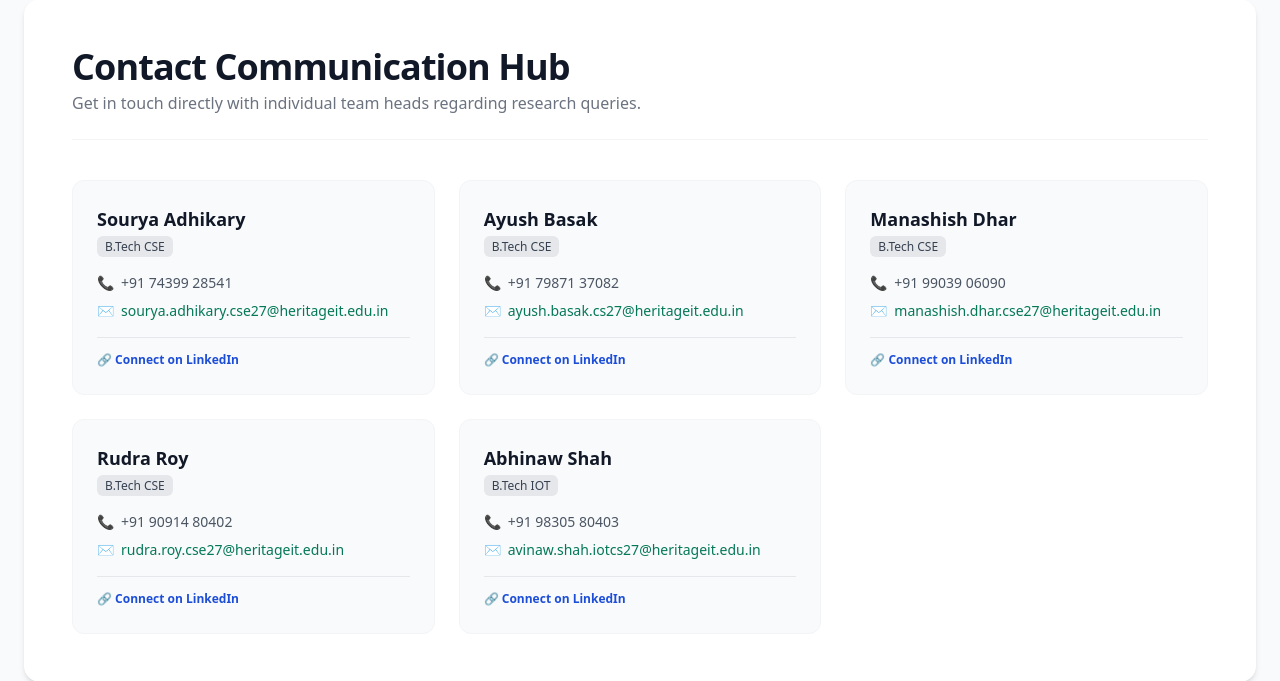
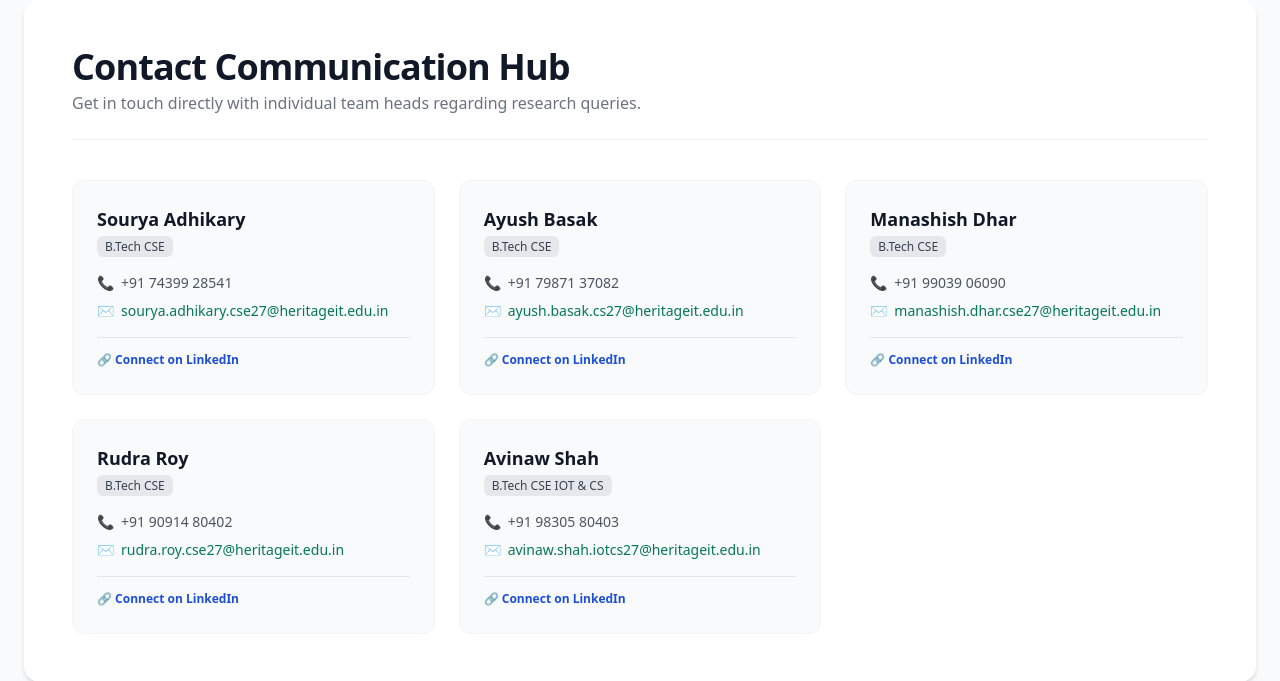
Before and after one commit to Sourya3-14/crop_recommender, a Django app: page /contact/ in a window 1280 px wide. Shown: the part 109-790 px from the top of the page. Run offline with Django 5.2, Linux system fonts and the light colour scheme; parts of the project's set-up code (start-up, migrations or seed data) failed here and were passed over; some libraries are stand-ins or nearby versions.

Commit message:
Corrected teammember name and department and updated photos

```diff
--- a/euphoria_app/templates/website/contact.html
+++ b/euphoria_app/templates/website/contact.html
@@ -145,10 +145,10 @@
     </div>
     <div class="p-6 rounded-xl bg-gray-50 border border-gray-100 space-y-4">
       <div>
-        <h3 class="font-bold text-gray-900 text-lg">Abhinaw Shah</h3>
+        <h3 class="font-bold text-gray-900 text-lg">Avinaw Shah</h3>
         <span
           class="text-xs bg-gray-200 text-gray-700 px-2 py-0.5 rounded-md font-medium"
-          >B.Tech IOT</span
+          >B.Tech CSE IOT & CS</span
         >
       </div>
 
--- a/euphoria_app/templates/website/team.html
+++ b/euphoria_app/templates/website/team.html
@@ -67,12 +67,12 @@
       class="w-full sm:w-[calc(50%-12px)] lg:w-[calc(33.333%-16px)] max-w-sm bg-white rounded-xl shadow-sm border border-gray-100 p-6 text-center"
     >
       <img
-        src="{% static 'images/team/abhinaw-euphoria.png' %}"
+        src="{% static 'images/team/avinaw-euphoria.jpeg' %}"
         class="w-48 h-48 mx-auto object-cover rounded-xl border border-gray-200 shadow-md mb-4"
         alt="Avinaw"
       />
       <h3 class="font-bold">Avinaw Shah</h3>
-      <p class="text-emerald-700 text-sm">B.Tech IOT</p>
+      <p class="text-emerald-700 text-sm">B.Tech CSE IOT & CS</p>
       <p class="text-blue-700 text-sm">Heritage Institute of Technology</p>
     </div>
   </div>
```
Also changed, not shown: euphoria_app/static/images/team/abhinaw-euphoria.png (deleted), euphoria_app/static/images/team/avinaw-euphoria.jpeg (added), euphoria_app/static/images/team/mana-euphoria.jpeg, euphoria_app/static/images/team/rudra-euphoria.jpeg, euphoria_app/static/images/team/sourya-euphoria.jpeg.
